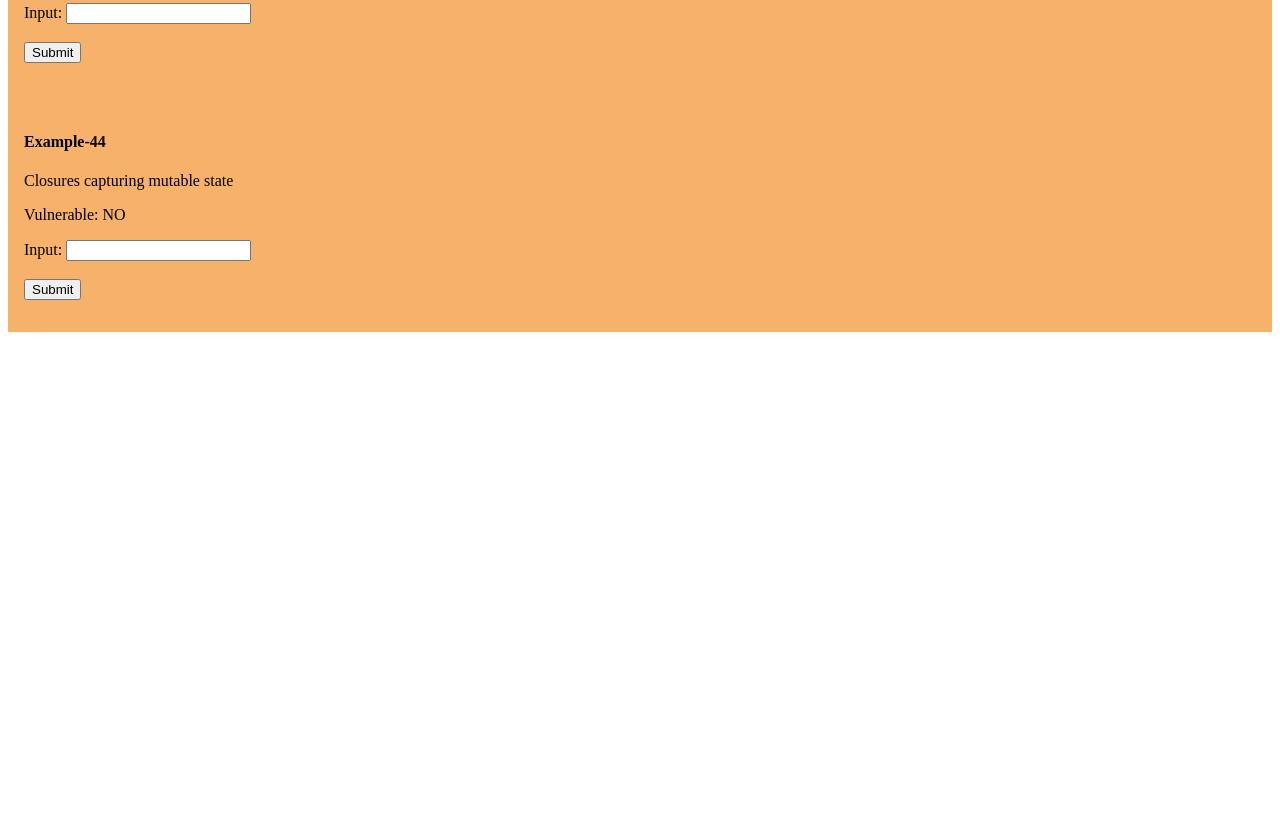
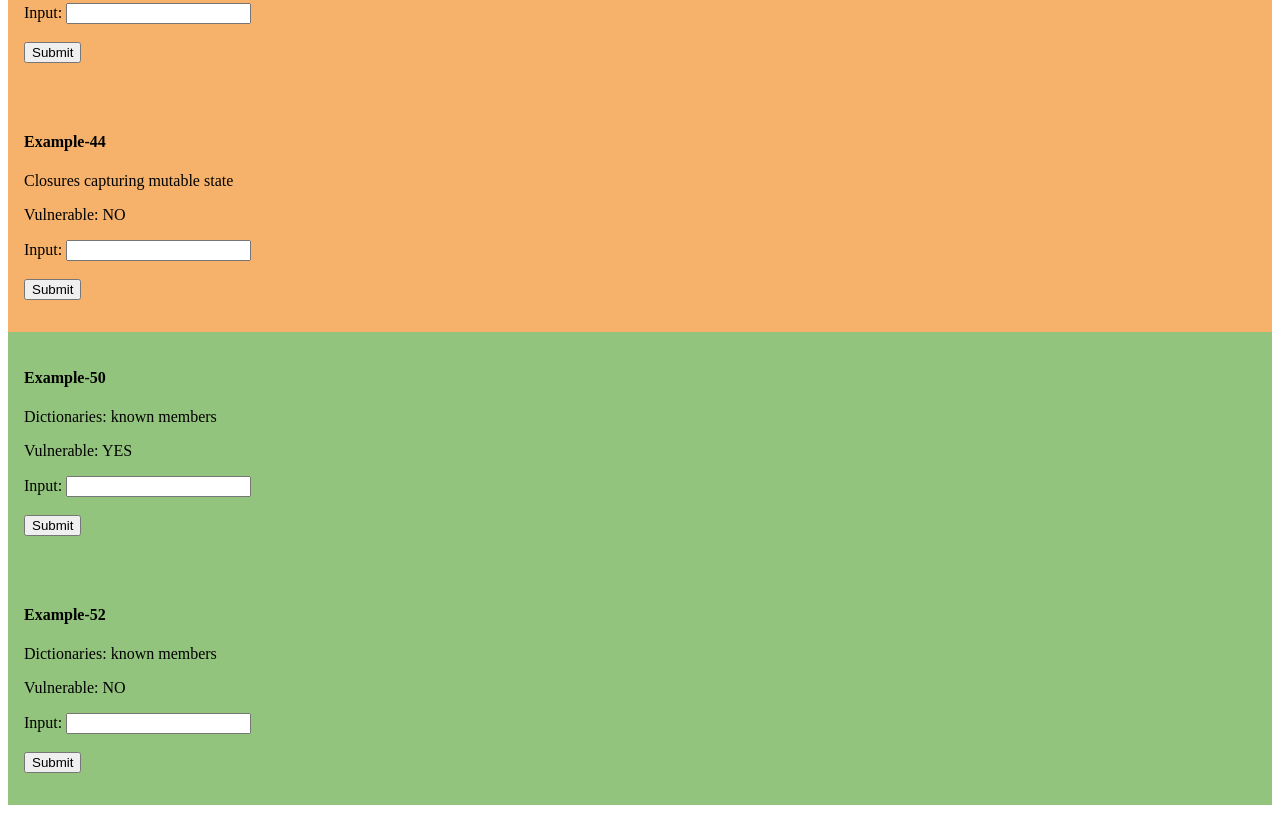
Before and after one commit to test-732-958/test-2023-01-31, a website: page public/index.html in a window 1280 px wide. Shown: the part 5904-6717 px from the top of the page. Before the commit the page ends 6244 px from the top, so only its background shows below. Drawn offline with Linux system fonts and the light colour scheme.

Commit message:
Add tests for the category 'Dictionaries: known members'

```diff
--- a/public/index.html
+++ b/public/index.html
@@ -29,6 +29,9 @@
   }
   .closure-mutable {
     background: #F6B26B;
+  }
+  .dict-known {
+    background: #93C47D;
   }
 </style>
 </head>
@@ -769,5 +772,41 @@
   </div>
 <div id="end-of-example-48">
 
+<div id="example-50" class="even dict-known">
+  <h4>Example-50</h4>
+  <p>
+  Dictionaries: known members
+  </p>
+  <p>
+  Vulnerable: YES
+  </p>
+  <p>
+  <form action="/example-50" method="get">
+    <label for="input">Input:</label>
+    <input type="text" id="input" name="input"><br><br>
+    <input type="submit" value="Submit">
+  </form>
+  </p>
+  </div>
+<div id="end-of-example-50">
+
+<div id="example-52" class="even dict-known">
+  <h4>Example-52</h4>
+  <p>
+  Dictionaries: known members
+  </p>
+  <p>
+  Vulnerable: NO
+  </p>
+  <p>
+  <form action="/example-52" method="get">
+    <label for="input">Input:</label>
+    <input type="text" id="input" name="input"><br><br>
+    <input type="submit" value="Submit">
+  </form>
+  </p>
+  </div>
+<div id="end-of-example-52">
+
 </body>
 </html>
```
Also changed, not shown: main.js (+22 -0 lines).
